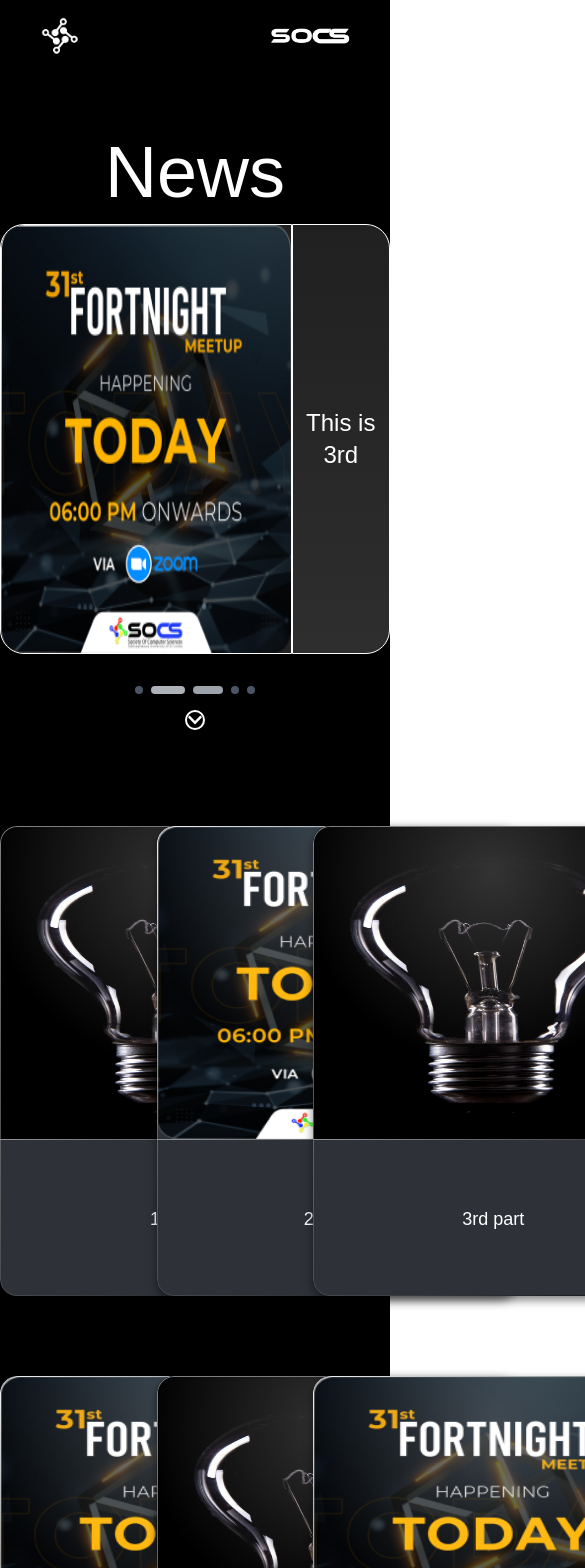
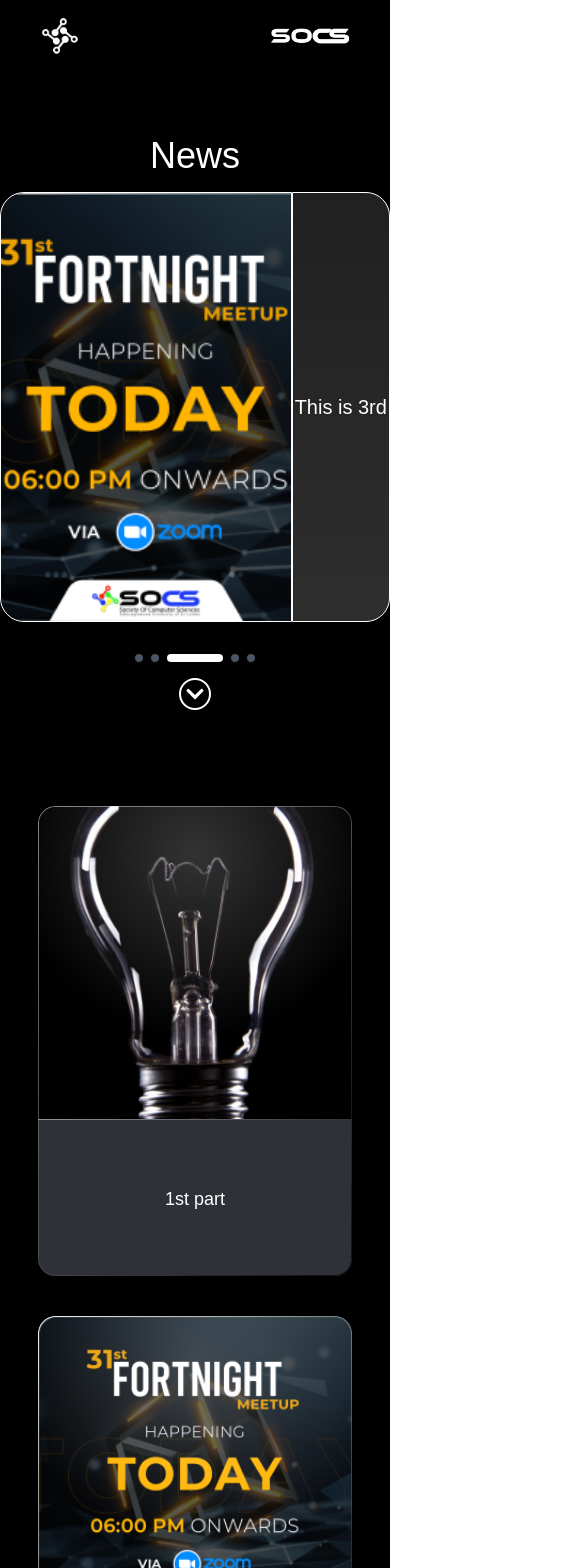
Before and after one commit to GihanSVND/SOCS-Website-Front_end, a Next.js app in the folder socs_website/: page /news in a window 390 px wide. Shown: the top 1568 px of the page, 585 px wide, since content can reach past the window. Built offline with nearby package versions, Linux system fonts and the light colour scheme.

Commit message:
Responsive the News Grids

```diff
--- a/socs_website/src/app/news/page.tsx
+++ b/socs_website/src/app/news/page.tsx
@@ -40,7 +40,6 @@
     "/images/news.png",
     "/images/annoncmentcard.png",
     "/images/news.png",
-    "/images/annoncmentcard.png",
   ];
 
   const shapeTexts = [
@@ -77,20 +76,18 @@
       <Navbar />
       <section>
         <div className="text-center">
-          <h1 className="text-white text-7xl mt-16">News</h1>
+          <h1 className="text-white text-4xl md:text-7xl mt-16">News</h1>
 
           {showImage && (
-            <div className="flex justify-center mt-2">
+            <div className="flex justify-center mt-2 relative">
               <img
                 src="/images/news.png"
                 alt="News Image"
-                className="w-auto h-96"
+                className="w-auto max-w-full h-48 md:h-96"
               />
               <div className="absolute inset-0 bottom-0 h-3/4 bg-gradient-to-t from-black to-transparent" />
             </div>
           )}
-
-
 
           <div
             className={`flex justify-center mt-4 ${
@@ -99,7 +96,7 @@
               fadeIn ? "opacity-100 translate-y-0" : "opacity-0 translate-y-4"
             }`}
           >
-            <div className="w-[1250px] h-[430px] flex relative rounded-lg">
+            <div className="w-full max-w-[1250px] h-[430px] flex relative rounded-lg mx-auto">
               <div
                 className="flex-[0.75] flex items-center justify-center rounded-none relative"
                 style={{
@@ -115,7 +112,7 @@
                   <img
                     src={shapeImages[currentIndex]}
                     alt={`Shape ${currentIndex + 1}`}
-                    className="w-full h-full object-fill"
+                    className="w-full h-full object-cover"
                   />
                 </div>
               </div>
@@ -131,7 +128,6 @@
                   background: "rgba(58, 58, 58, 0.8)",
                 }}
               >
-
                 <div
                   className="absolute inset-0 bg-gradient-to-t from-transparent to-black opacity-30 rounded-r-lg"
                   style={{
@@ -140,8 +136,7 @@
                   }}
                 ></div>
 
-                {/* Text Layer */}
-                <span className="text-white text-2xl relative z-10">
+                <span className="text-white text-xl md:text-2xl relative z-10">
                   {shapeTexts[currentIndex]}
                 </span>
               </div>
@@ -169,17 +164,17 @@
               fadeIn ? "opacity-100 translate-y-0" : "opacity-0 translate-y-4"
             }`}
           >
-            <div className="flex items-center justify-center w-5 h-5 border-2 border-white rounded-full cursor-pointer">
-              <FaChevronDown className="text-white text-1xl" />
+            <div className="flex items-center justify-center w-8 h-8 border-2 border-white rounded-full cursor-pointer">
+              <FaChevronDown className="text-white text-xl" />
             </div>
           </div>
 
           <div className="flex justify-center mt-24">
-            <div className="grid grid-cols-3 gap-20">
+            <div className="grid grid-cols-1 md:grid-cols-3 gap-10">
               {shapeGrid.map((shape, index) => (
                 <div
                   key={shape.id}
-                  className="w-[360px] h-[470px] rounded-[17px] overflow-hidden bg-gray-800 relative"
+                  className="w-full max-w-[360px] h-[470px] rounded-[17px] overflow-hidden bg-gray-800 relative"
                   style={{ boxShadow: "0 4px 10px rgba(0, 0, 0, 0.5)" }}
                 >
                   <div
@@ -189,7 +184,7 @@
                     <img
                       src={newsImages[index]}
                       alt={`Shape ${index + 1}`}
-                      className="w-full h-full object-fill rounded-t-[17px]"
+                      className="w-full h-full object-cover rounded-t-[17px]"
                     />
                     <div
                       className="absolute top-0 left-0 w-full h-full rounded-t-[17px]"
@@ -200,7 +195,6 @@
                     ></div>
                   </div>
 
-                  {/* Divider Line */}
                   <div
                     className="w-full h-[1px] bg-gray-500"
                     style={{
@@ -210,7 +204,6 @@
                     }}
                   ></div>
 
-                  {/* Bottom Part with Text */}
                   <div
                     className="w-full h-1/3 rounded-b-[17px] flex items-center justify-center"
                     style={{ backgroundColor: "rgba(58, 58, 58, 0.6)" }}
@@ -218,7 +211,6 @@
                     <span className="text-white text-lg">{shape.text}</span>
                   </div>
 
-                  {/* Border with Gradient and Rounded Caps */}
                   <div
                     className="absolute inset-0 rounded-[17px] pointer-events-none"
                     style={{
```
